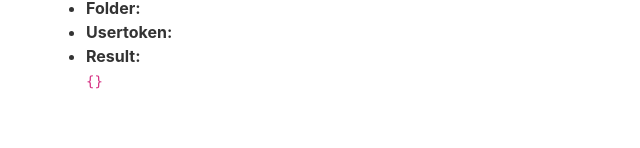
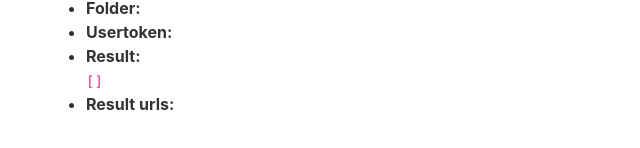
Before and after one commit to eacevedof/prj_svelte, a Svelte app in the folder tools/: page / in a window 1280 px wide. Shown: the part 418-566 px from the top of the page, without its empty margins (0-640 px from the left). Built offline with nearby package versions, Linux system fonts and the light colour scheme.

Commit message:
no me inyecta el html

```diff
--- a/tools/src/components/Tools.svelte
+++ b/tools/src/components/Tools.svelte
@@ -82,7 +82,8 @@
       <li><b>file-2:</b><br/><span>{resume.upload.two}</span></li>
       <li><b>Folder:</b><br/><span>{resume.upload.folder}</span></li>
       <li><b>Usertoken:</b><br/><span>{resume.upload.usertoken}</span></li>
-      <li><b>Result:</b><br/><code>{JSON.stringify(resume.upload.result)}</code></li>
+      <li><b>Result:</b><br/><code>{JSON.stringify(resume.upload.result.warning)}</code></li>
+      <li><b>Result urls:</b><br/>{get_htmllinks(resume.upload.result.url)}</li>
 
     </ul>
   </div>
@@ -106,7 +107,10 @@ let upload = {
   two: "",
   folder: "",
   usertoken: "",
-  result: {},
+  result: {
+    url: {},
+    warning:[]
+  },
 }
 
 $:resume = {
@@ -125,6 +129,16 @@ let ardomains = [
 let seldomain = ""
 
 const is_defined = mxvar => typeof(mxvar) !== "undefined"
+
+const get_htmllinks = objurl => {
+  const keys = Object.keys(objurl)
+  let html = ""
+  keys.forEach(key => {
+    html += `<a src="${objurl[key]}" target="_blank">${key} - ${objurl[key]}</a><br/>`
+  })
+  return html
+}
+
 
 //methods
 const handleSubmit = evt => {
```
